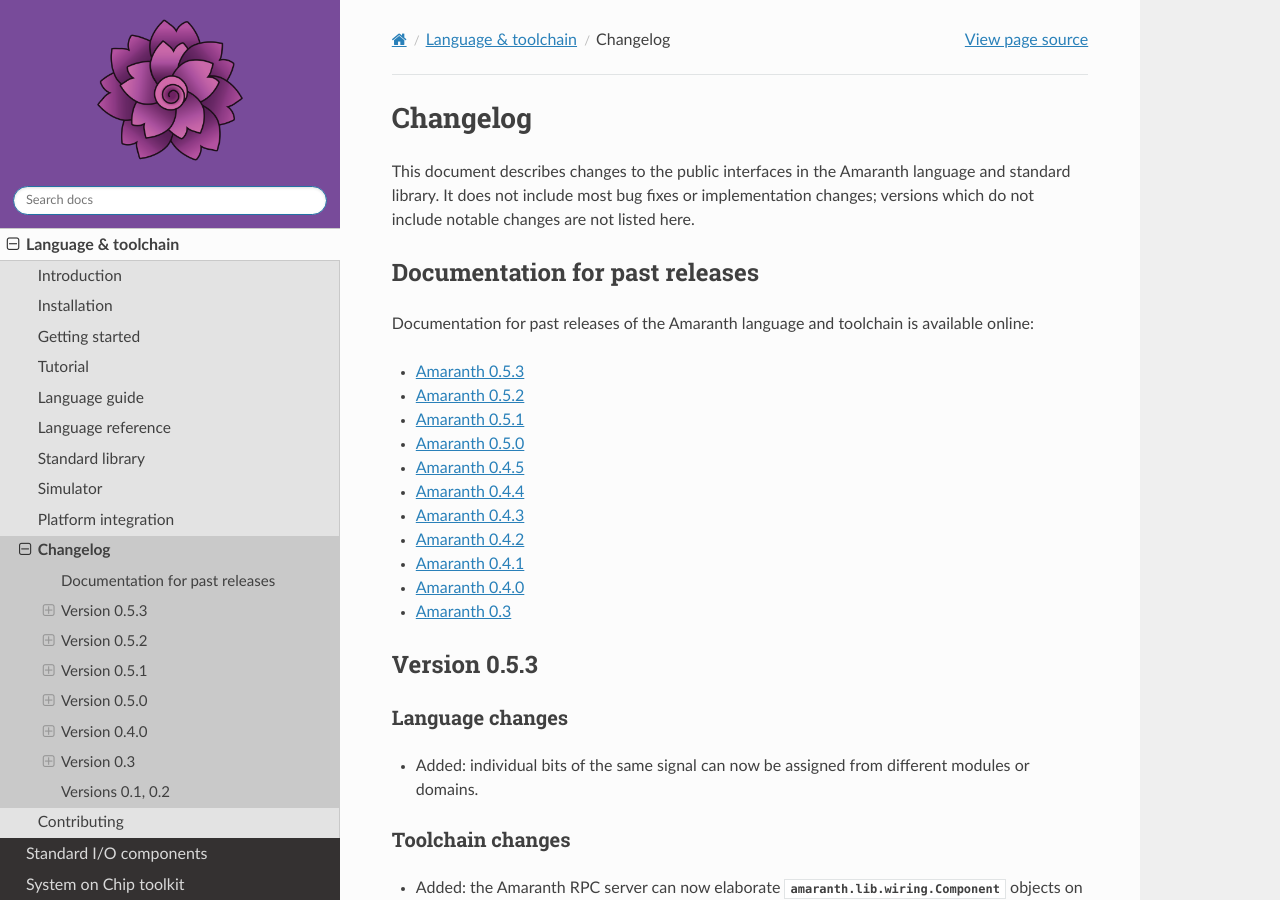
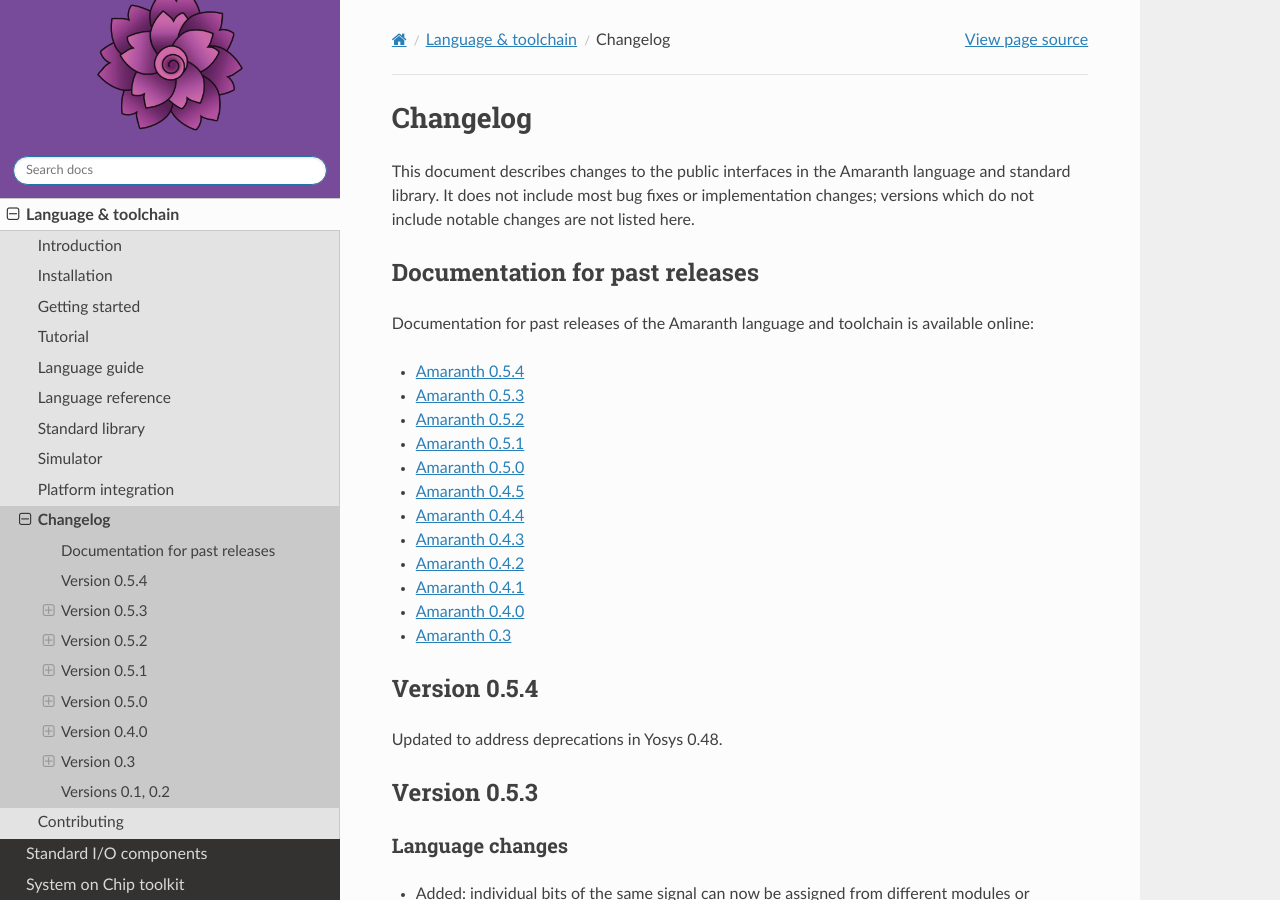
Before and after one commit to amaranth-lang/amaranth, a Sphinx documentation site: the page built from docs/changes.rst, in a window 1280 px wide and 900 px high. Built offline with Sphinx 7.4.7 and the Read the Docs theme 3.1.0, drawn with Linux system fonts in a browser that asks for light colours; pages that are not in the unit, such as notebooks, are missing from menus; the version number could not be read and is left out.

Commit message:
docs/changes: update for next release.

```diff
--- a/docs/changes.rst
+++ b/docs/changes.rst
@@ -9,6 +9,7 @@
 
 Documentation for past releases of the Amaranth language and toolchain is available online:
 
+* `Amaranth 0.5.4 <https://amaranth-lang.org/docs/amaranth/v0.5.3/>`_
 * `Amaranth 0.5.3 <https://amaranth-lang.org/docs/amaranth/v0.5.3/>`_
 * `Amaranth 0.5.2 <https://amaranth-lang.org/docs/amaranth/v0.5.2/>`_
 * `Amaranth 0.5.1 <https://amaranth-lang.org/docs/amaranth/v0.5.1/>`_
@@ -20,6 +21,12 @@
 * `Amaranth 0.4.1 <https://amaranth-lang.org/docs/amaranth/v0.4.1/>`_
 * `Amaranth 0.4.0 <https://amaranth-lang.org/docs/amaranth/v0.4.0/>`_
 * `Amaranth 0.3 <https://amaranth-lang.org/docs/amaranth/v0.3/>`_
+
+
+Version 0.5.4
+=============
+
+Updated to address deprecations in Yosys 0.48.
 
 
 Version 0.5.3
```
